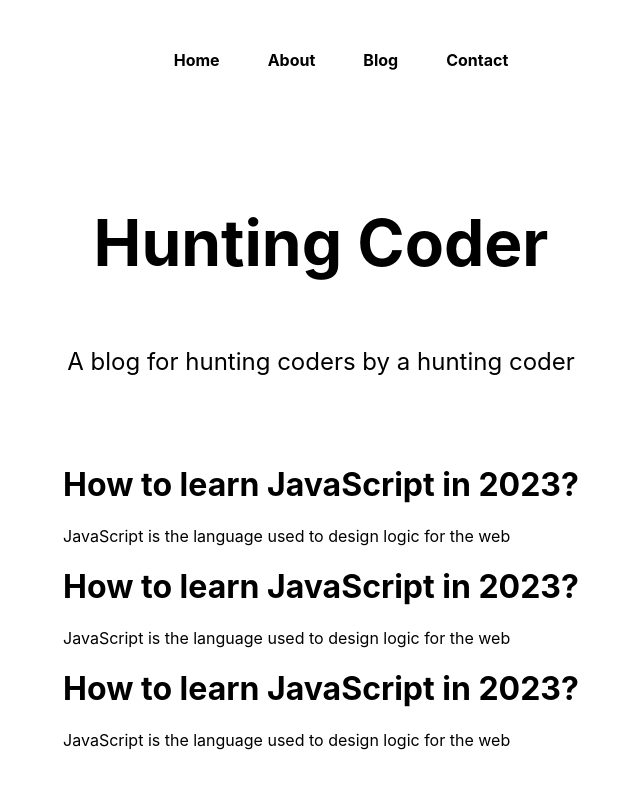
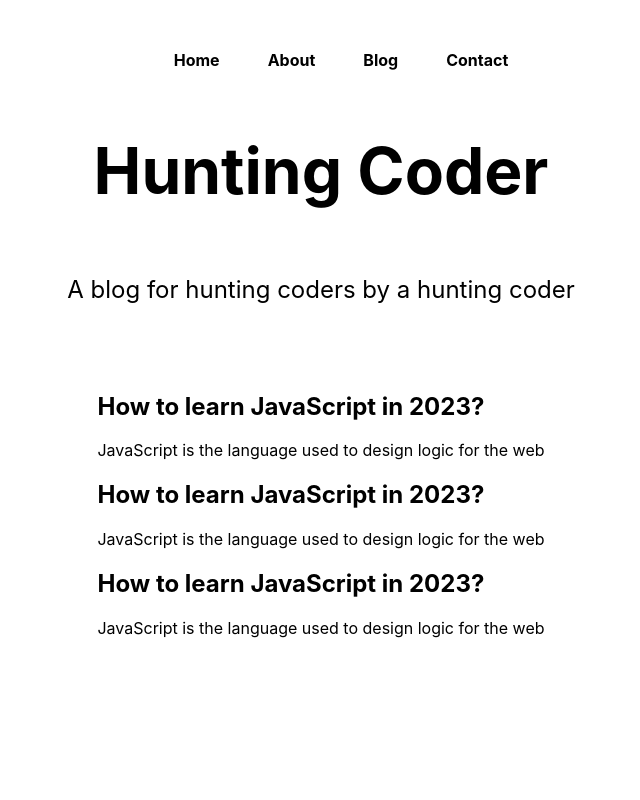
Before and after one commit to Svmpankaj/Hunting-Coder-A-Coder-s-Blog, a Next.js app: page / in a window 1280 px wide. Shown: the top 800 px of the page, without its empty margins (319-959 px from the left). Built offline with nearby package versions, Linux system fonts and the light colour scheme.

Commit message:
adding some components

```diff
--- a/pages/index.js
+++ b/pages/index.js
@@ -1,6 +1,7 @@
 import Head from 'next/head'
 import Image from 'next/image'
 import Script from 'next/script'
+import Link from 'next/link'
 import styles from '../styles/Home.module.css'
 
 export default function Home() {
@@ -15,10 +16,11 @@ export default function Home() {
       {/* <Script src='/sc.js' strategy='lazyOnload'></Script> */}
       <nav className={styles.mainnav}>
         <ul>
-          <li>Home</li>
-          <li>About</li>
-          <li>Blog</li>
-          <li>Contact</li>
+          <Link href='/'><li>Home</li> </Link>
+          <Link href='/about'><li>About</li></Link>
+          <Link href='/blog'><li>Blog</li></Link>
+          <Link href='/contact'><li>Contact</li></Link>
+
         </ul>
       </nav>
 
@@ -33,15 +35,15 @@ export default function Home() {
 
         <div className="blogs">
           <div className="blogItem">
-            <h1>How to learn JavaScript in 2023?</h1>
+            <h2>How to learn JavaScript in 2023?</h2>
             <p>JavaScript is the language used to design logic for the web</p>
           </div>
           <div className="blogItem">
-            <h1>How to learn JavaScript in 2023?</h1>
+            <h2>How to learn JavaScript in 2023?</h2>
             <p>JavaScript is the language used to design logic for the web</p>
           </div>
           <div className="blogItem">
-            <h1>How to learn JavaScript in 2023?</h1>
+            <h2>How to learn JavaScript in 2023?</h2>
             <p>JavaScript is the language used to design logic for the web</p>
           </div>
 
--- a/styles/Home.module.css
+++ b/styles/Home.module.css
@@ -4,12 +4,13 @@
 
 .main {
   min-height: 100vh;
-  padding: 4rem 0;
   flex: 1;
   display: flex;
   flex-direction: column;
   justify-content: center;
   align-items: center;
+  justify-content: flex-start;
+  padding-top: 3rem;
 }
 
 .footer {
```
Also changed, not shown: pages/blog.js (added, +11 -0 lines), pages/blogpost/[slug].js (added, +14 -0 lines), pages/contact.js (added, +11 -0 lines).
